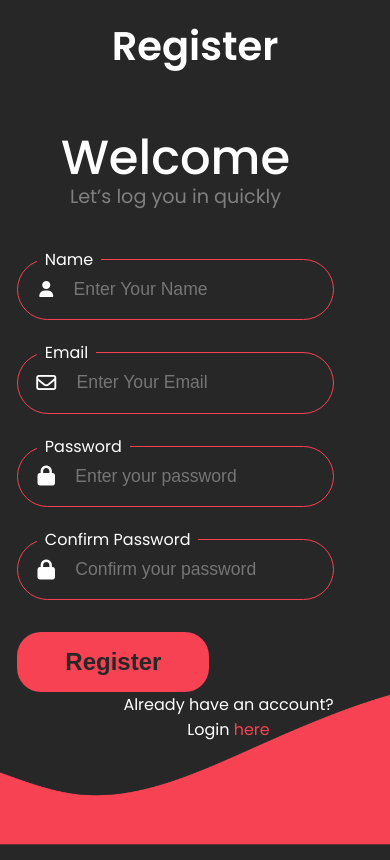
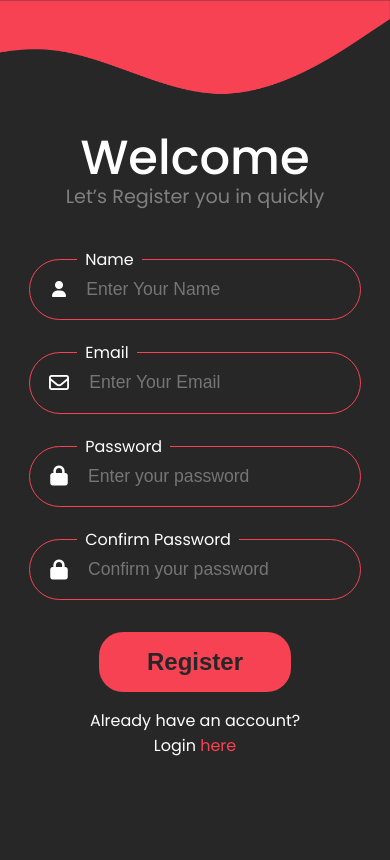
Before and after one commit to Pargat-Dhanjal/Daily-Blogs, a PHP site: page /src/pages/register.html in a window 390 px wide; the page is wider, and only the part inside the window is pictured. After the commit the page ends 756 px from the top of that part, so only its background shows below. Run offline with PHP 8.4, Linux system fonts and the light colour scheme.

Commit message:
fix: login page responsive

```diff
--- a/index.html
+++ b/index.html
@@ -23,15 +23,15 @@
         <div class="form">
             <div class="greeting">
                 <h2>Welcome</h2>
-                Let’s log you in quickly
+                <p>Let’s log you in quickly</p>
             </div>
             <form action="login.php" method="POST">
-                <div class="input-feild">
+                <div class="input-field">
                     <i class="fa-regular fa-envelope fa-lg"></i>
                     <label for="email" class="form__label">Email</label>
                     <input type="email" name="Email" placeholder="example@abc.com" required>
                 </div>
-                <div class="input-feild">
+                <div class="input-field">
                     <i class="fa-solid fa-lock fa-lg"></i>
                     <label for="password" class="form__label">Password</label>
                     <input type="password" name="password" placeholder="Enter your password" required>
--- a/src/pages/register.html
+++ b/src/pages/register.html
@@ -23,25 +23,25 @@
         <div class="form">
             <div class="greeting">
                 <h2>Welcome</h2>
-                Let’s log you in quickly
+                <p>Let’s Register you in quickly</p>
             </div>
             <form action="login.php" method="POST">
-                <div class="input-feild">
+                <div class="input-field">
                     <i class="fa-solid fa-user"></i>
                     <label for="name" class="form__label">Name</label>
                     <input type="text" name="name" placeholder="Enter Your Name" required>
                 </div>
-                <div class="input-feild">
+                <div class="input-field">
                     <i class="fa-regular fa-envelope fa-lg"></i>
                     <label for="email" class="form__label">Email</label>
                     <input type="email" name="Email" placeholder="Enter Your Email" required>
                 </div>
-                <div class="input-feild">
+                <div class="input-field">
                     <i class="fa-solid fa-lock fa-lg"></i>
                     <label for="password" class="form__label">Password</label>
                     <input type="password" name="password" placeholder="Enter your password" required>
                 </div>
-                <div class="input-feild">
+                <div class="input-field">
                     <i class="fa-solid fa-lock fa-lg"></i>
                     <label for="password" class="form__label">Confirm Password</label>
                     <input type="password" name="password" placeholder="Confirm your password" required>
--- a/src/styles/index.css
+++ b/src/styles/index.css
@@ -17,7 +17,6 @@ body {
     font-family: 'Poppins', sans-serif;
     height: 100vh;
     width: 100vw;
-    overflow: hidden;
 }
 
 .heading {
@@ -54,7 +53,7 @@ body {
     font-size: 1rem;
 }
 
-.greeting {
+.greeting p {
     font-size: 1.2rem;
     margin-bottom: 1rem;
     color: gray;
@@ -68,7 +67,7 @@ body {
     line-height: 3rem;
 }
 
-.input-feild {
+.input-field {
     background-color: #272727;
     border: solid var(--accent) 1px;
     margin: 2rem auto;
@@ -76,7 +75,7 @@ body {
     padding: 0 1rem;
 }
 
-.input-feild label {
+.form__label {
     position: absolute;
     left: 2.3rem;
     margin-top: -0.8rem;
@@ -84,7 +83,7 @@ body {
     padding: 0 0.5rem;
 }
 
-.input-feild i{
+.input-field i {
     padding: 1.2rem 0;
 }
 
@@ -136,36 +135,59 @@ input:focus {
 }
 
 @media only screen and (max-width : 720px) {
+    body {
+        height: 100vh;
+        width: 100vw;
+    }
+
     .heading {
-        position: relative;
-        text-align: center;
-        width: 100vw;
+        background-color: transparent;
         height: 0;
     }
 
     .heading h1 {
+        display: none;
         transform: rotate(0);
         position: relative;
-        font-size: 2.5rem;
+        font-size: 3rem;
         margin: 1rem auto;
     }
 
     .waves {
         position: absolute;
-        z-index: -1;
-        top: 40%;
-        transform: rotate(-90deg);
+        right: 0;
+        transform: rotate(90deg) translate(100%, 0);
+        transform-origin: 100% 0;
     }
 
     .form {
-        display: flex;
+        position: relative;
+        margin: 0 auto;
         text-align: center;
-        align-items: center;
-        margin: 0;
-        width: 90vw;
+        width: 85vw;
+    }
+
+    .form .greeting{
+        margin-top: 3rem;
+    }
+
+
+    .form__label {
+        left: 3rem;
+        margin-top: -0.8rem;
+        background: var(--bg);
+        padding: 0 0.5rem;
+
     }
 
     .btn {
         display: block;
+        position: relative;
+        margin: auto;
+    }
+
+    .option {
+        margin-top: 1rem;
+        float: none;
     }
 }
```
